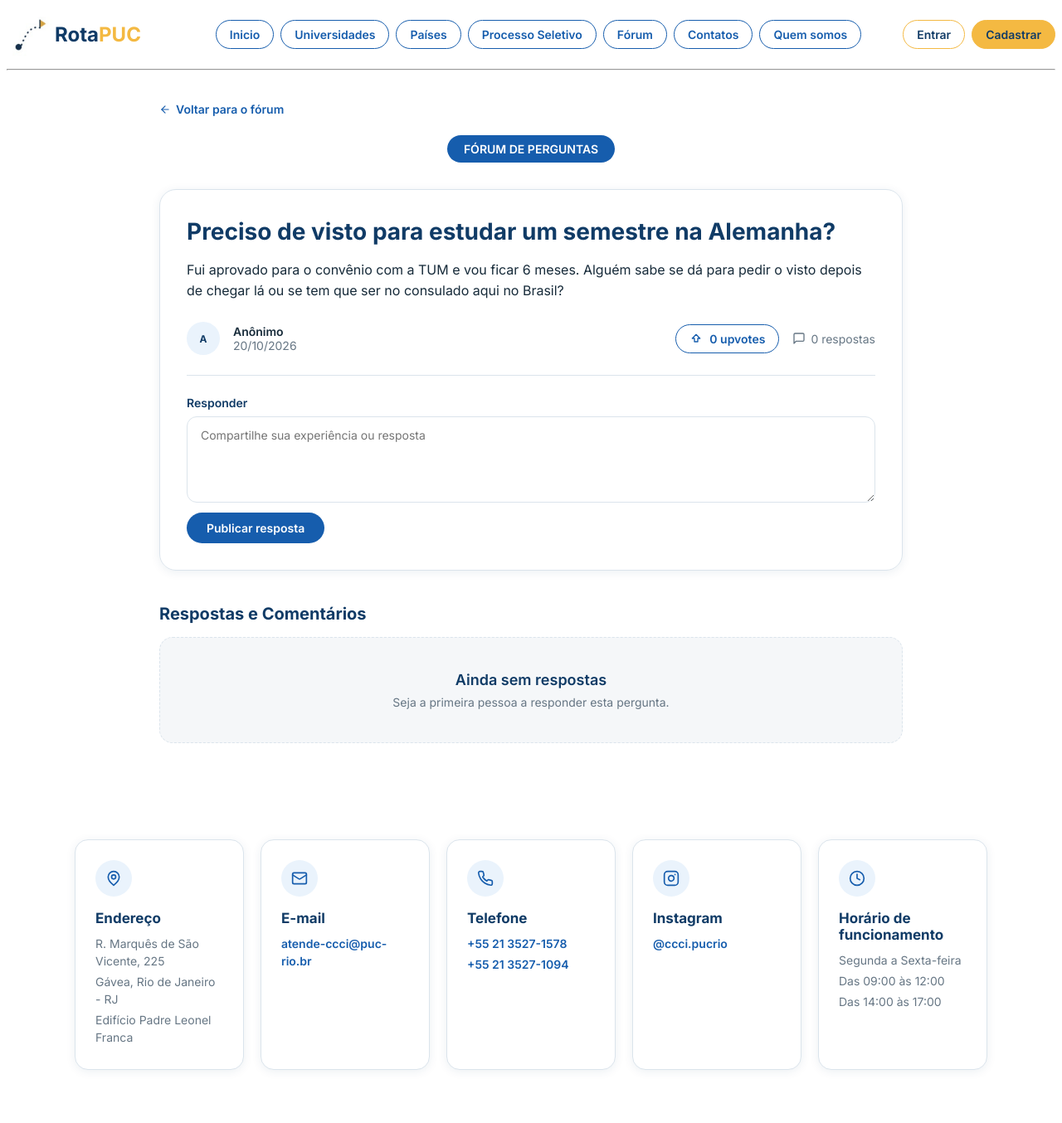
After one commit to StarksPedro/ENG4021-REPO-2-TIME-02, a Django app: page /forum/1/ in a window 1280 px wide. The commit adds this page. Shown: the whole page at 83% size. Run offline with Django 5.2, Linux system fonts and the light colour scheme; data comes from the database, SQL or seed files in the repository.

Commit message:
Adicionei tela de pergunta específica no fórum

```diff
--- a/RotaPucProject/RotaPucProject/urls.py
+++ b/RotaPucProject/RotaPucProject/urls.py
@@ -29,6 +29,7 @@ urlpatterns = [
     path('quemsomos/', quem_somos, name='quem_somos'),
     path('processo-seletivo/', processo_seletivo, name='processo_seletivo'),
     path('forum/', forum, name='forum'),
+    path('forum/<int:id>/', discussao, name='discussao'),
     path('pais/<int:id>/', pais, name='pais'),
     path('universidade/<int:id>/', universidade, name='universidade'),
 
--- /dev/null
+++ b/RotaPucProject/Rotaapp/static/css/Manu/discussao.css
@@ -0,0 +1,220 @@
+.pagina-discussao{
+    max-width: 896px;
+    margin: 0 auto;
+    padding: 0 16px 60px 16px;
+}
+
+.voltar{
+    display: inline-flex;
+    align-items: center;
+    gap: 6px;
+    margin-top: 30px;
+    color: #165dad;
+    font-size: 14px;
+    font-weight: 600;
+    text-decoration: none;
+}
+.voltar:hover{
+    text-decoration: underline;
+}
+.centro{
+    display: flex;
+    justify-content: center;
+    margin-top: 20px;
+}
+
+.post{
+    margin-top: 32px;
+    padding: 32px;
+    border: 1px solid #dbe4ec;
+    border-radius: 20px;
+    box-shadow: 0 2px 12px rgba(16, 59, 102, 0.08);
+}
+.titulo-post{
+    margin: 0;
+    color: #103b66;
+    font-size: 28px;
+    line-height: 1.3;
+}
+.texto-post{
+    margin: 16px 0 0 0;
+    color: #172b3a;
+    font-size: 16px;
+    line-height: 1.6;
+    white-space: pre-line;
+}
+
+.info-post{
+    display: flex;
+    flex-wrap: wrap;
+    align-items: center;
+    gap: 16px;
+    margin-top: 24px;
+    font-size: 14px;
+    color: #667684;
+}
+.info-post p{
+    margin: 0;
+}
+.info-post .nome{
+    color: #172b3a;
+    font-weight: 600;
+}
+.avatar{
+    display: flex;
+    align-items: center;
+    justify-content: center;
+    flex-shrink: 0;
+    width: 36px;
+    height: 36px;
+    border-radius: 999px;
+    background-color: #eaf3fc;
+    color: #103b66;
+    font-size: 12px;
+    font-weight: 700;
+}
+.avatar.grande{
+    width: 40px;
+    height: 40px;
+}
+.botao-upvote{
+    margin-left: auto;
+    display: inline-flex;
+    align-items: center;
+    gap: 8px;
+    padding: 8px 16px;
+    border: 1px solid #165dad;
+    border-radius: 999px;
+    background-color: #ffffff;
+    color: #165dad;
+    font-family: 'Inter', sans-serif;
+    font-size: 14px;
+    font-weight: 600;
+    cursor: pointer;
+}
+.botao-upvote:hover{
+    background-color: #eaf3fc;
+}
+.icone-texto{
+    display: flex;
+    align-items: center;
+    gap: 6px;
+}
+
+.form-resposta{
+    margin-top: 24px;
+    padding-top: 24px;
+    border-top: 1px solid #dbe4ec;
+}
+.form-resposta label{
+    display: block;
+    color: #103b66;
+    font-size: 14px;
+    font-weight: 600;
+}
+.form-resposta textarea{
+    display: block;
+    box-sizing: border-box;
+    width: 100%;
+    margin-top: 8px;
+    padding: 12px 16px;
+    border: 1px solid #dbe4ec;
+    border-radius: 12px;
+    font-family: 'Inter', sans-serif;
+    font-size: 14px;
+    line-height: 1.4;
+    color: #172b3a;
+    resize: vertical;
+}
+.botao-publicar{
+    margin-top: 12px;
+    padding: 10px 24px;
+    border: none;
+    border-radius: 999px;
+    background-color: #165dad;
+    color: #ffffff;
+    font-family: 'Inter', sans-serif;
+    font-size: 14px;
+    font-weight: 600;
+    cursor: pointer;
+}
+.botao-publicar:hover{
+    background-color: #103b66;
+}
+
+.respostas{
+    margin-top: 40px;
+}
+.respostas h2{
+    margin: 0;
+    color: #103b66;
+    font-size: 20px;
+}
+.lista-respostas{
+    list-style: none;
+    display: block;
+    margin: 16px 0 0 0;
+    padding: 0;
+}
+.resposta{
+    margin-bottom: 16px;
+    padding: 20px;
+    border: 1px solid #dbe4ec;
+    border-radius: 16px;
+}
+.resposta-topo{
+    display: flex;
+    align-items: center;
+    gap: 12px;
+}
+.resposta-topo p{
+    margin: 0;
+}
+.nome-resposta{
+    color: #172b3a;
+    font-size: 14px;
+    font-weight: 600;
+}
+.data-resposta{
+    color: #667684;
+    font-size: 12px;
+}
+.texto-resposta{
+    margin: 12px 0 0 0;
+    color: #172b3a;
+    font-size: 14px;
+    line-height: 1.6;
+    white-space: pre-line;
+}
+
+.vazio{
+    margin-top: 16px;
+    padding: 40px;
+    text-align: center;
+    background-color: #f5f7f9;
+    border: 1px dashed #dbe4ec;
+    border-radius: 16px;
+    color: #667684;
+    font-size: 14px;
+}
+.vazio p{
+    margin: 0;
+}
+.vazio-titulo{
+    margin-bottom: 8px !important;
+    color: #103b66;
+    font-size: 18px;
+    font-weight: 600;
+}
+
+@media (max-width: 600px){
+    .post{
+        padding: 20px;
+    }
+    .titulo-post{
+        font-size: 22px;
+    }
+    .botao-upvote{
+        margin-left: 0;
+    }
+}
--- a/RotaPucProject/Rotaapp/static/css/Manu/forum.css
+++ b/RotaPucProject/Rotaapp/static/css/Manu/forum.css
@@ -135,3 +135,9 @@ body {
 .rodape{
     margin-top: 50px;
 }
+
+a.card-discussao{
+    display: block;
+    color: inherit;
+    text-decoration: none;
+}
--- /dev/null
+++ b/RotaPucProject/Rotaapp/templates/Manu/html-paginas-manu/discussao.html
@@ -0,0 +1,80 @@
+{% extends 'Pedro/index5.html' %}
+{% load static %}
+
+{% block titulo %}{{ pergunta.titulo }} | Fórum RotaPUC{% endblock %}
+
+{% block css %}
+<link rel="stylesheet" href="{% static 'css/Manu/discussao.css' %}">
+{% endblock %}
+
+{% block conteudo %}
+    <hr>
+    <div class="pagina-discussao">
+
+        <a class="voltar" href="{% url 'forum' %}">
+            <svg width="14" height="14" viewBox="0 0 24 24" fill="none" stroke="currentColor" stroke-width="2" stroke-linecap="round" stroke-linejoin="round"><path d="m12 19-7-7 7-7"/><path d="M19 12H5"/></svg>
+            Voltar para o fórum
+        </a>
+
+        <div class="centro">
+            <span class="selo">FÓRUM DE PERGUNTAS</span>
+        </div>
+
+        {% with total=respostas.count %}
+        <article class="post">
+            <h1 class="titulo-post">{{ pergunta.titulo }}</h1>
+            <p class="texto-post">{{ pergunta.descricao }}</p>
+
+            <div class="info-post">
+                <span class="avatar grande">{{ pergunta.autor|default:"A"|slice:":1"|upper }}</span>
+                <div>
+                    <p class="nome">{{ pergunta.autor|default:"Anônimo" }}</p>
+                    <p class="data">{{ pergunta.data_criacao|date:"d/m/Y" }}</p>
+                </div>
+                <button type="button" class="botao-upvote">
+                    <svg width="16" height="16" viewBox="0 0 24 24" fill="none" stroke="currentColor" stroke-width="2" stroke-linecap="round" stroke-linejoin="round"><path d="M9 18v-6H5l7-7 7 7h-4v6H9z"/></svg>
+                    {{ pergunta.curtidas }} upvotes
+                </button>
+                <span class="icone-texto">
+                    <svg width="16" height="16" viewBox="0 0 24 24" fill="none" stroke="currentColor" stroke-width="2" stroke-linecap="round" stroke-linejoin="round"><path d="M21 15a2 2 0 0 1-2 2H7l-4 4V5a2 2 0 0 1 2-2h14a2 2 0 0 1 2 2z"/></svg>
+                    {{ total }} resposta{{ total|pluralize }}
+                </span>
+            </div>
+
+            <!-- Ainda não salva: falta a view tratar o POST (tarefa do formulário) -->
+            <form class="form-resposta" method="post">
+                {% csrf_token %}
+                <label for="resposta-principal">Responder</label>
+                <textarea id="resposta-principal" name="texto" rows="4" placeholder="Compartilhe sua experiência ou resposta"></textarea>
+                <button type="submit" class="botao-publicar">Publicar resposta</button>
+            </form>
+        </article>
+
+        <section class="respostas" id="respostas">
+            <h2>Respostas e Comentários</h2>
+            {% if respostas %}
+            <ul class="lista-respostas">
+                {% for resposta in respostas %}
+                <li class="resposta">
+                    <div class="resposta-topo">
+                        <span class="avatar">{{ resposta.autor|slice:":1"|upper }}</span>
+                        <div>
+                            <p class="nome-resposta">{{ resposta.autor }}</p>
+                            <p class="data-resposta">{{ resposta.data_criacao|date:"d/m/Y" }}</p>
+                        </div>
+                    </div>
+                    <p class="texto-resposta">{{ resposta.texto }}</p>
+                </li>
+                {% endfor %}
+            </ul>
+            {% else %}
+            <div class="vazio">
+                <p class="vazio-titulo">Ainda sem respostas</p>
+                <p>Seja a primeira pessoa a responder esta pergunta.</p>
+            </div>
+            {% endif %}
+        </section>
+        {% endwith %}
+
+    </div>
+{% endblock %}
--- a/RotaPucProject/Rotaapp/views.py
+++ b/RotaPucProject/Rotaapp/views.py
@@ -8,6 +8,8 @@ from .models import (
 from .forms import PerguntaForm, CadastroForm
 from .context_processors import separar_linhas, dados_do_contato
 from .cotacao import buscar_cotacao
+from .notas_corte import checar_se_necessario
+from django.db.models import Count
 
 
 def home(request):
@@ -83,7 +85,16 @@ def processo_seletivo(request):
     })
 
 def forum(request):
-    return render(request, 'Manu/html-paginas-manu/forum.html')
+    # Perguntas mais novas primeiro, já com o total de respostas de cada uma
+    perguntas = Pergunta.objects.annotate(total_respostas=Count('respostas')).order_by('-data_criacao')
+    return render(request, 'Manu/html-paginas-manu/forum.html', {'perguntas': perguntas})
+
+def discussao(request, id):
+    pergunta = get_object_or_404(Pergunta, id=id)
+    return render(request, 'Manu/html-paginas-manu/discussao.html', {
+        'pergunta': pergunta,
+        'respostas': pergunta.respostas.all(),
+    })
 
 
 def pais(request, id):
@@ -105,7 +116,7 @@ def universidade(request, id):
 
     return render(request, 'Manu/html-paginas-manu/universidade.html', {
         'universidade': universidade,
-        'programas': programas,
+        'programas': universidade.programas.all(),
     })
 
 
```
Also changed, not shown: RotaPucProject/Rotaapp/templates/Manu/html-paginas-manu/forum.html (+14 -75 lines).
